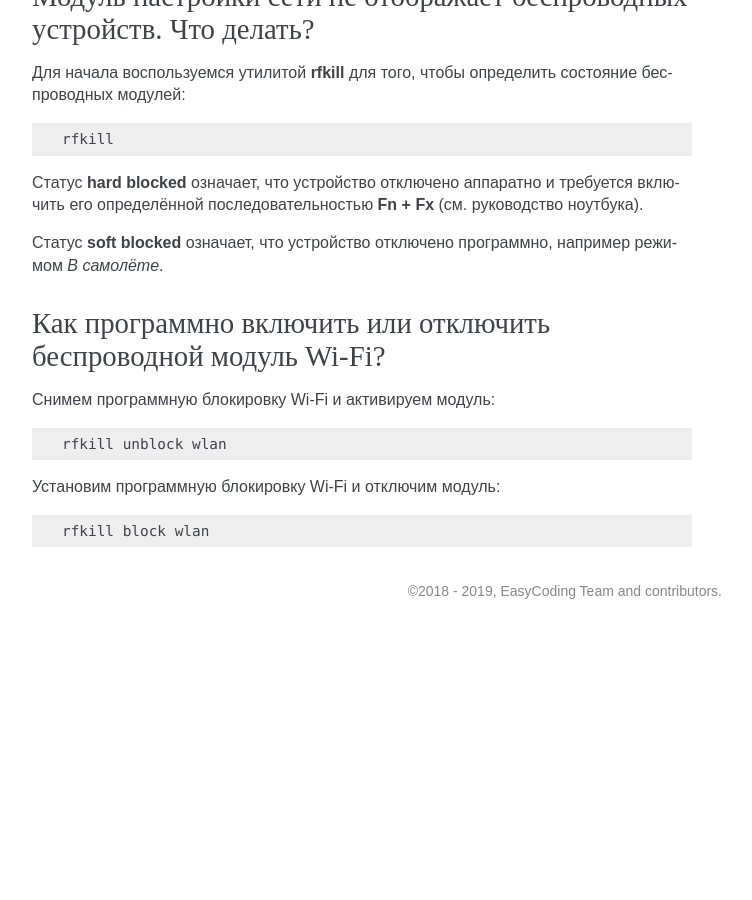
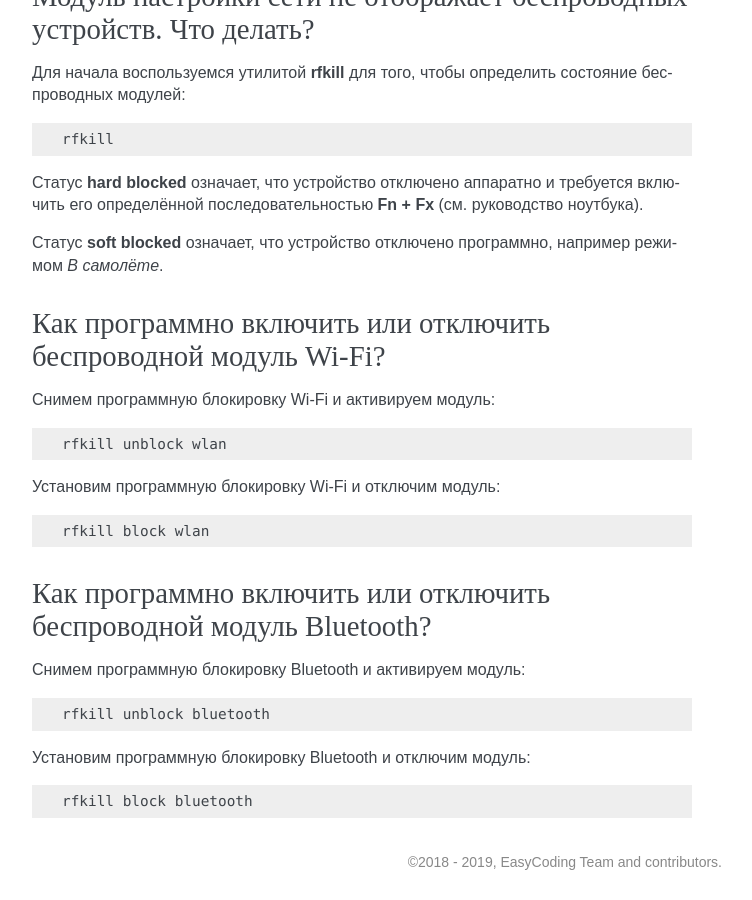
Before and after one commit to RussianFedora/FAQ, a Sphinx documentation site: the page built from source/hardware.rst, in a window 1280 px wide and 900 px high, scrolled down 2524 px. Shown: the whole window, without its empty margins (388-1140 px from the left). Built offline with Sphinx 7.4.7, drawn with Linux system fonts in a browser that asks for light colours; before the commit the page ends 3153 px from its top, so only the background shows below that; some of the changed text lies outside the part shown.

Commit message:
Added question about using rfkill to control Bluetooth module.

```diff
--- a/source/hardware.rst
+++ b/source/hardware.rst
@@ -163,3 +163,21 @@
 .. code-block:: bash
 
     rfkill block wlan
+
+.. index:: bluetooth, rfkill, wireless
+.. _rfkill-bluetooth:
+
+Как программно включить или отключить беспроводной модуль Bluetooth?
+=======================================================================
+
+Снимем программную блокировку Bluetooth и активируем модуль:
+
+.. code-block:: bash
+
+    rfkill unblock bluetooth
+
+Установим программную блокировку Bluetooth и отключим модуль:
+
+.. code-block:: bash
+
+    rfkill block bluetooth
```
